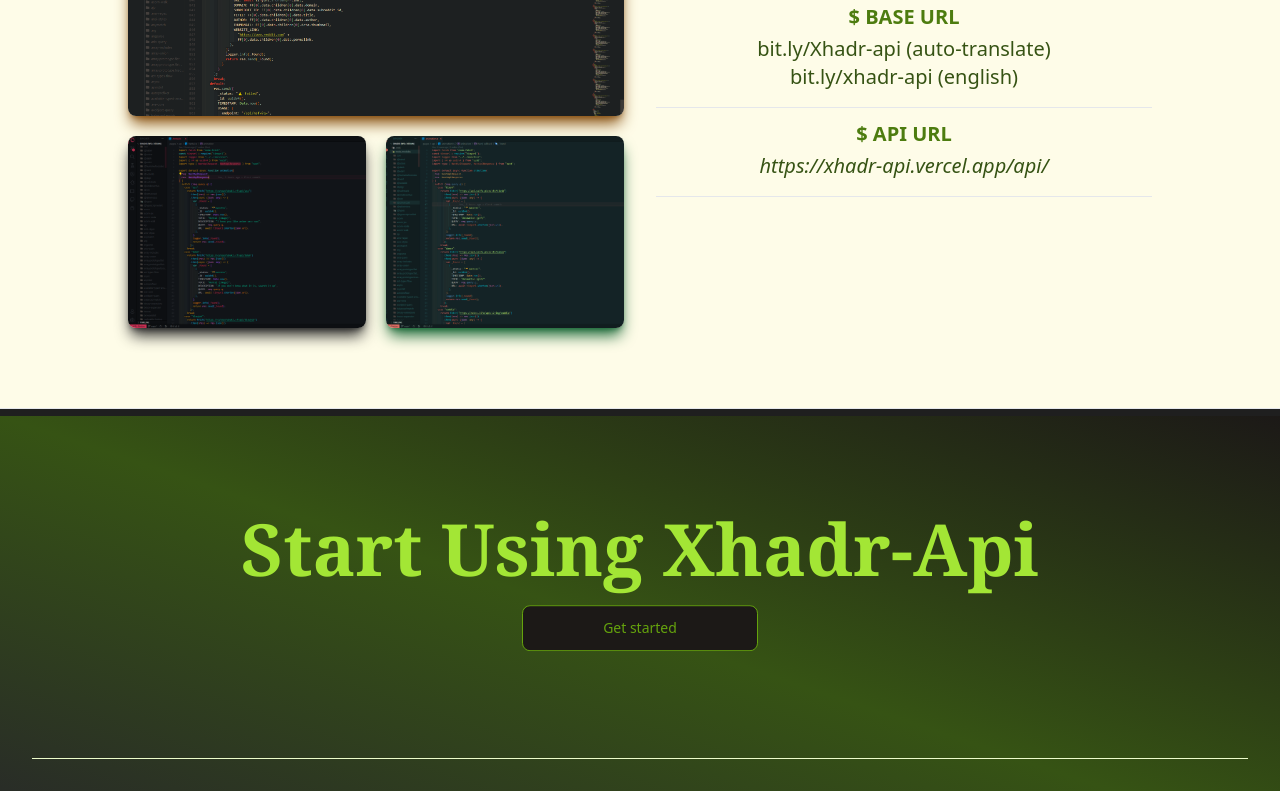
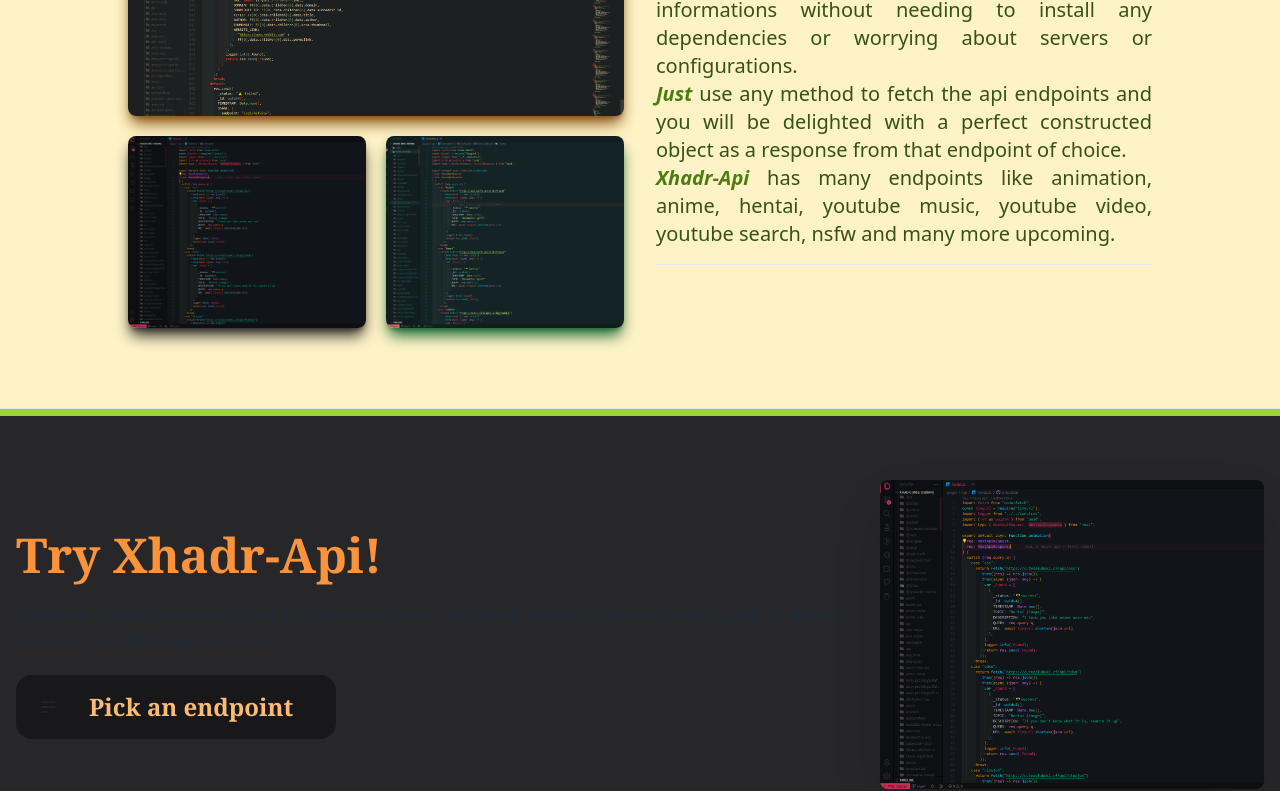
Before and after one commit to magneum/magneum, a Next.js app: page / in a window 1280 px wide. Shown: the part 1200-1991 px from the top of the page. Built offline with nearby package versions, Linux system fonts and the light colour scheme.

Commit message:
added test engine

```diff
--- /dev/null
+++ b/components/TryApi.tsx
@@ -0,0 +1,65 @@
+import Head from "next/head";
+import Link from "next/link";
+import Image from "next/image";
+
+export default function trynow() {
+  return (
+    <div className="navbar bg-zinc-900 rounded-2xl">
+      <div className="navbar-start">
+        <div className="dropdown">
+          <label tabIndex={0} className="btn btn-ghost btn-circle">
+            <svg
+              xmlns="http://www.w3.org/2000/svg"
+              className="h-5 w-5"
+              fill="none"
+              viewBox="0 0 24 24"
+              stroke="currentColor"
+            >
+              <path
+                stroke-linecap="round"
+                stroke-linejoin="round"
+                stroke-width="2"
+                d="M4 6h16M4 12h16M4 18h7"
+              />
+            </svg>
+          </label>
+          <ul
+            tabIndex={0}
+            className="menu menu-compact dropdown-content mt-3 p-2 shadow bg-zinc-900 rounded-box w-52"
+          >
+            <li>
+              <Link
+                href="https://xhadr-api.vercel.app/api/animation?q=hug"
+                className="text-xs text-lime-300"
+              >
+                /api/animation?q=hug
+              </Link>
+            </li>
+            <li>
+              <Link
+                href="https://xhadr-api.vercel.app/api/hentai?q=femdom"
+                className="text-xs text-lime-300"
+              >
+                /api/hentai?q=femdom
+              </Link>
+            </li>
+            <li>
+              <Link
+                href="https://xhadr-api.vercel.app/api/anime?q=death note"
+                className="text-xs text-lime-300"
+              >
+                /api/anime?q=death note
+              </Link>
+            </li>
+          </ul>
+        </div>
+      </div>
+      <div className="navbar-center">
+        <p className="btn btn-ghost normal-case font-bold font-serif text-2xl  text-orange-300 text-center">
+          Pick an endpoint
+        </p>
+      </div>
+      <div className="navbar-end"></div>
+    </div>
+  );
+}
--- a/next.config.js
+++ b/next.config.js
@@ -1,9 +1,6 @@
 /** @type {import('next').NextConfig} */
 const nextConfig = {
   reactStrictMode: true,
-  eslint: {
-    ignoreDuringBuilds: true,
-  },
 };
 
 module.exports = nextConfig;
--- a/pages/index.tsx
+++ b/pages/index.tsx
@@ -2,6 +2,7 @@
 import Link from "next/link";
 import Image from "next/image";
 import dynamic from "next/dynamic";
+const TryApi = dynamic(() => import("../components/TryApi"));
 const NavHome = dynamic(() => import("../components/NavHome"));
 const NavShade = dynamic(() => import("../components/NavShade"));
 const NavJavascript = dynamic(() => import("../components/NavJavascript"));
@@ -17,7 +18,7 @@
         <link rel="icon" href="/favicon.ico" />
       </Head>
       <main>
-        <NavHome />{" "}
+        <NavHome />
         <hr
           style={{
             backgroundColor: "#1F1F1F",
@@ -68,7 +69,7 @@
             }}
           />
         </section>
-        <section className="bg-yellow-50">
+        <section className="bg-amber-100">
           <div className="px-4 py-16 mx-auto sm:max-w-xl md:max-w-full lg:max-w-screen-xl md:px-24 lg:px-8 lg:py-20">
             <div className="max-w-xl mb-10 md:mx-auto sm:text-center lg:max-w-2xl md:mb-12">
               <h2 className="max-w-lg mb-6 font-semibold text-3xl font-serif leading-none tracking-tight text-lime-700 sm:text-4xl md:mx-auto">
@@ -106,25 +107,67 @@
               </div>
               <div className="flex flex-col justify-center">
                 <div className="pb-4 mb-4 border-b">
-                  <h6 className="mb-2 font-bold leading-5 text-xl text-lime-700 text-center">
-                    $ BASE URL
+                  <h6 className="mb-2 leading-5 text-2xl font-serif font-bold text-lime-700 text-justify">
+                    What does xhadr-api offers?
                   </h6>
-                  <p className="text-xl text-lime-900 hover:text-lime-600 hover:font-semibold text-center">
-                    bit.ly/Xhadr-api (auto-translate)<br></br>
-                    bit.ly/xhadr-api (english)
-                  </p>
-                </div>
-                <div className="pb-4 mb-4 border-b">
-                  <h6 className="mb-2 font-bold leading-5 text-xl text-lime-700 text-center">
-                    $ API URL
-                  </h6>
-                  <p className="text-xl text-lime-900 hover:text-lime-600 hover:font-semibold text-center italic ">
-                    https://xhadr-api.vercel.app/api/
+                  <p className="text-xl text-lime-900 font-sans hover:text-lime-600 hover:font-semibold text-justify">
+                    <span className="text-lime-700 italic font-bold">
+                      With{" "}
+                    </span>
+                    xhadr-api you can fetch different types of informations
+                    without needing to install any dependencies or worrying
+                    about servers or configurations.<br></br>
+                    <span className="text-lime-700 italic font-bold">
+                      Just{" "}
+                    </span>
+                    use any method to fetch the api endpoints and you will be
+                    delighted with a perfect constructed object as a response
+                    from that endpoint of choice.<br></br>
+                    <span className="text-lime-700 italic font-bold">
+                      Xhadr-Api{" "}
+                    </span>
+                    has many endpoints like animation, anime, hentai, youtube
+                    music, youtube video, youtube search, nsfw and many more
+                    upcoming.
                   </p>
                 </div>
               </div>
             </div>
-          </div>
+          </div>{" "}
+          <hr
+            style={{
+              backgroundColor: "#9AD43D",
+              height: 8,
+            }}
+          />
+        </section>
+        <section className="bg-zinc-800">
+          <br></br> <br></br>
+          <div className="hero min-h-fit">
+            <div className="hero-content flex-col lg:flex-row-reverse">
+              <Image
+                alt="blob"
+                width={500}
+                height={1000}
+                src="/hentai.png"
+                className="max-w-sm rounded-lg shadow-2xl"
+              />
+              <div>
+                <h1 className="text-5xl font-bold text-orange-400 font-serif">
+                  Try Xhadr-Api!
+                </h1>
+                <p className="py-6">
+                  Provident cupiditate voluptatem et in. Quaerat fugiat ut
+                  assumenda excepturi exercitationem quasi. In deleniti eaque
+                  aut repudiandae et a id nisi.
+                </p>
+                <div className="form-control w-full max-w-xs">
+                  <TryApi />
+                </div>
+              </div>
+            </div>
+          </div>{" "}
+          <br></br> <br></br>
         </section>
         <hr
           style={{
```
Also changed, not shown: 1 other file (tests, documents, lock files or other folders).
